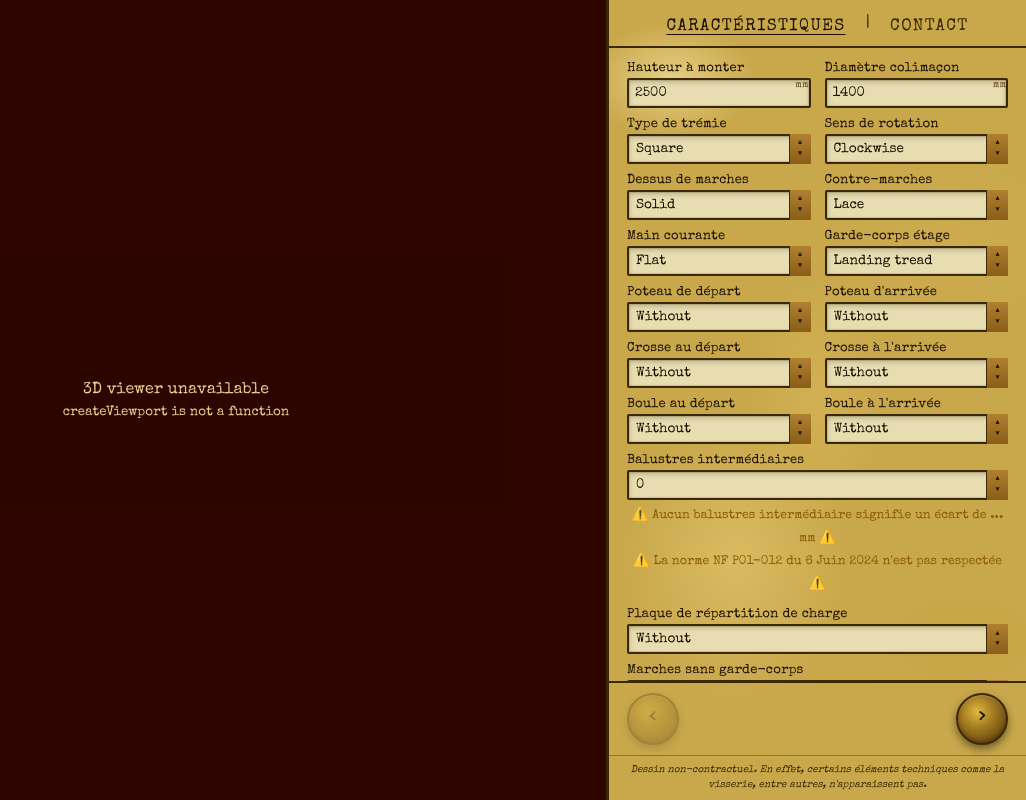
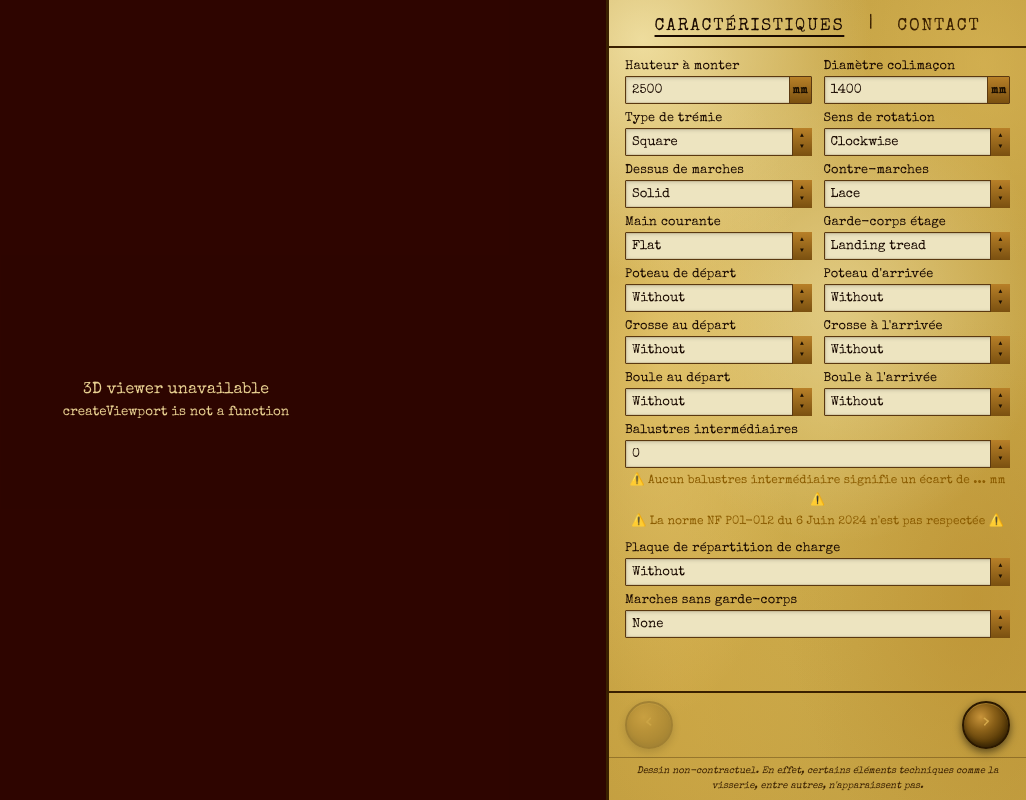
Before and after one commit to renaudcr/sha, a React (Vite) app: page / in a window 1280 px wide. Shown: the whole page, without its empty margins (254-1280 px from the left). Built offline with nearby package versions, Linux system fonts and the light colour scheme.

Commit message:
feat: parchment redesign with deeper texture, wooden textarea frame and bronze buttons

```diff
--- a/src/App.css
+++ b/src/App.css
@@ -7,18 +7,12 @@
 *, *::before, *::after { box-sizing: border-box; margin: 0; padding: 0; }
 
 :root {
-  --ink:        #1a0e00;
-  --ink-mid:    #3a2800;
-  --ink-light:  #6b4e20;
-  --metal:      #5a3e10;
-  --warn:       #8b5c00;
-  --error:      #8b0000;
+  --ink:       #1a0a00;
+  --ink-mid:   #3a2000;
+  --ink-light: #6b4e20;
   --font: "Special Elite", "Courier New", monospace;
-
-  /* exact input background from screenshot */
-  --input-bg:   #e8ddb0;
-  /* exact panel background from screenshot — aged parchment */
-  --panel-bg:   #d4b86a;
+  --input-bg:  #ede4c0;
+  --border:    #5a3810;
 }
 
 body {
@@ -47,7 +41,6 @@ body {
   width: 100%;
   height: 100%;
   display: block;
-  /* force GPU layer */
   transform: translateZ(0);
 }
 .viewer-overlay {
@@ -65,23 +58,34 @@ body {
 }
 @keyframes pulse { 0%,100%{opacity:1} 50%{opacity:0.3} }
 
-/* ── Panel — parchment texture ───────────────────────── */
+/* ── Panel — aged parchment ──────────────────────────── */
 .panel {
   width: 420px;
   min-width: 340px;
   max-width: 460px;
   display: flex;
   flex-direction: column;
-  /* Real parchment: layered radial spots on tan base */
-  background-color: #c9a84c;
+  border-left: 3px solid #3a2000;
+  overflow: hidden;
+  position: relative;
+
+  /* Multi-layer parchment: base tan + noise-like radial spots */
+  background-color: #c8a84a;
   background-image:
-    radial-gradient(ellipse 120px 80px at 15% 10%, rgba(255,240,180,0.55) 0%, transparent 70%),
-    radial-gradient(ellipse 200px 150px at 80% 30%, rgba(210,175,80,0.4) 0%, transparent 70%),
-    radial-gradient(ellipse 160px 200px at 30% 70%, rgba(240,210,120,0.45) 0%, transparent 70%),
-    radial-gradient(ellipse 180px 100px at 85% 80%, rgba(200,160,60,0.4) 0%, transparent 70%),
-    radial-gradient(ellipse 100px 180px at 50% 50%, rgba(230,195,100,0.3) 0%, transparent 70%);
-  border-left: 3px solid #3a2800;
-  overflow: hidden;
+    /* top-left bright spot */
+    radial-gradient(ellipse 55% 30% at 8% 5%,  rgba(255,245,195,0.70) 0%, transparent 100%),
+    /* top-right medium */
+    radial-gradient(ellipse 40% 25% at 90% 8%,  rgba(220,185,90,0.55)  0%, transparent 100%),
+    /* centre-left warm */
+    radial-gradient(ellipse 35% 45% at 12% 45%, rgba(245,215,130,0.50) 0%, transparent 100%),
+    /* centre light patch */
+    radial-gradient(ellipse 50% 30% at 55% 38%, rgba(255,248,210,0.40) 0%, transparent 100%),
+    /* bottom-right dark */
+    radial-gradient(ellipse 45% 35% at 88% 75%, rgba(185,140,45,0.55)  0%, transparent 100%),
+    /* bottom-left mid */
+    radial-gradient(ellipse 40% 30% at 18% 85%, rgba(210,170,70,0.50)  0%, transparent 100%),
+    /* overall vignette */
+    radial-gradient(ellipse 100% 100% at 50% 50%, rgba(240,205,100,0.18) 0%, rgba(160,110,20,0.30) 100%);
 }
 
 /* ── Tab bar ────────────────────────────────────────── */
@@ -89,17 +93,15 @@ body {
   display: flex;
   align-items: center;
   justify-content: center;
-  padding: 10px 0 0;
-  border-bottom: 2px solid #3a2800;
+  padding: 12px 0 0;
+  border-bottom: 2px solid #3a2000;
   background: transparent;
-  gap: 0;
 }
-
 .tab-btn {
-  padding: 8px 20px 10px;
+  padding: 6px 22px 10px;
   font-family: var(--font);
-  font-size: 1.05rem;
-  letter-spacing: 0.08em;
+  font-size: 1.08rem;
+  letter-spacing: 0.1em;
   text-transform: uppercase;
   border: none;
   background: transparent;
@@ -113,14 +115,15 @@ body {
 .tab-btn--active {
   color: var(--ink);
   text-decoration: underline;
-  text-underline-offset: 4px;
+  text-decoration-thickness: 2px;
+  text-underline-offset: 5px;
 }
-/* the | separator */
 .tab-separator {
   color: var(--ink-mid);
-  font-size: 1.1rem;
+  font-size: 1.2rem;
   padding-bottom: 10px;
   user-select: none;
+  margin: 0 2px;
 }
 
 /* ── Panel body ─────────────────────────────────────── */
@@ -131,18 +134,18 @@ body {
 .panel-body::-webkit-scrollbar { width: 5px; }
 .panel-body::-webkit-scrollbar-track { background: transparent; }
 .panel-body::-webkit-scrollbar-thumb {
-  background: rgba(60,40,0,0.35);
+  background: rgba(60,32,0,0.30);
   border-radius: 3px;
 }
 
 /* ── Tab content ────────────────────────────────────── */
-.tab-content { padding: 14px 18px 10px; }
+.tab-content { padding: 12px 16px 8px; }
 
 /* ── 2-column grid (Features) ───────────────────────── */
 .fields-grid {
   display: grid;
   grid-template-columns: 1fr 1fr;
-  gap: 10px 14px;
+  gap: 8px 12px;
 }
 .field--full { grid-column: 1 / -1; }
 
@@ -151,46 +154,62 @@ body {
 
 .field-label {
   font-family: var(--font);
-  font-size: 0.82rem;
+  font-size: 0.80rem;
   color: var(--ink);
   margin-bottom: 3px;
   letter-spacing: 0.01em;
+}
+
+/* ── Shared input look ───────────────────────────────── */
+.stepper,
+.select-wrap .select,
+.input {
+  height: 28px;
+  background: var(--input-bg);
+  border: 1.5px solid var(--border);
+  border-radius: 1px;
+  font-family: var(--font);
+  font-size: 0.82rem;
+  color: var(--ink);
+  /* subtle inset shadow for depth */
+  box-shadow:
+    inset 0 1px 4px rgba(0,0,0,0.18),
+    inset 0 0 0 1px rgba(80,50,5,0.10);
 }
 
 /* ── Number stepper ─────────────────────────────────── */
 .stepper {
   display: flex;
   align-items: stretch;
-  border: 2px solid #3a2800;
-  border-radius: 2px;
-  background: var(--input-bg);
   overflow: hidden;
-  box-shadow:
-    inset 0 2px 5px rgba(0,0,0,0.22),
-    inset 0 0 0 1px rgba(100,70,10,0.15);
-  height: 30px;
+  padding: 0;
 }
 .stepper-val {
   flex: 1;
   display: flex;
   align-items: center;
   padding: 0 6px;
-  font-family: var(--font);
-  font-size: 0.85rem;
-  color: var(--ink);
   min-width: 0;
+  cursor: text;
 }
 .stepper-unit {
-  font-size: 0.62rem;
-  color: var(--ink-light);
-  margin-left: 4px;
+  font-size: 0.72rem;
+  font-weight: bold;
+  color: #1a0e00;
+  background: linear-gradient(180deg, #b88028 0%, #7a5010 100%);
+  border-left: 1px solid var(--border);
+  width: 22px;
+  flex-shrink: 0;
+  display: flex;
+  align-items: center;
+  justify-content: center;
 }
 .stepper-arrows {
   display: flex;
   flex-direction: column;
-  width: 22px;
-  border-left: 1px solid #3a2800;
-  background: linear-gradient(180deg, #b08030 0%, #8a5e18 100%);
+  width: 20px;
+  border-left: 1px solid var(--border);
+  background: linear-gradient(180deg, #b88028 0%, #7a5010 100%);
 }
 .stepper-arrow {
   flex: 1;
@@ -201,22 +220,21 @@ body {
   background: transparent;
   cursor: pointer;
   color: #1a0e00;
-  font-size: 0.5rem;
-  line-height: 1;
+  font-size: 0.48rem;
   padding: 0;
   transition: background 0.1s;
 }
-.stepper-arrow:hover { background: rgba(255,255,255,0.18); }
-.stepper-arrow:active { background: rgba(0,0,0,0.18); }
-.stepper-arrow + .stepper-arrow { border-top: 1px solid #3a2800; }
-.stepper-val { cursor: text; }
+.stepper-arrow:hover  { background: rgba(255,255,255,0.20); }
+.stepper-arrow:active { background: rgba(0,0,0,0.20); }
+.stepper-arrow + .stepper-arrow { border-top: 1px solid var(--border); }
+
 .stepper-input {
   width: 100%;
   background: transparent;
   border: none;
   outline: none;
   font-family: var(--font);
-  font-size: 0.85rem;
+  font-size: 0.82rem;
   color: var(--ink);
   padding: 0;
 }
@@ -231,96 +249,90 @@ body {
 }
 .select-wrap .select {
   width: 100%;
-  height: 30px;
-  padding: 0 28px 0 7px;
-  font-family: var(--font);
-  font-size: 0.85rem;
-  color: var(--ink);
-  background: var(--input-bg);
-  border: 2px solid #3a2800;
-  border-radius: 2px;
-  box-shadow:
-    inset 0 2px 5px rgba(0,0,0,0.22),
-    inset 0 0 0 1px rgba(100,70,10,0.15);
+  padding: 0 26px 0 6px;
   outline: none;
   appearance: none;
   -webkit-appearance: none;
   cursor: pointer;
+  height: 28px;
 }
+.select-wrap .select option {
+  background: #ede4c0;
+  color: #1a0a00;
+}
+/* bronze arrow column */
 .select-wrap::after {
   content: '▲\A▼';
   white-space: pre;
   position: absolute;
   right: 0; top: 0; bottom: 0;
-  width: 22px;
+  width: 20px;
   display: flex;
   align-items: center;
   justify-content: center;
-  font-size: 0.42rem;
-  line-height: 1.6;
+  font-size: 0.40rem;
+  line-height: 1.7;
   text-align: center;
   color: #1a0e00;
-  background: linear-gradient(180deg, #b08030 0%, #8a5e18 100%);
-  border-left: 1px solid #3a2800;
+  background: linear-gradient(180deg, #b88028 0%, #7a5010 100%);
+  border-left: 1px solid var(--border);
   pointer-events: none;
 }
 
 /* ── Contact inputs ─────────────────────────────────── */
 .input {
   width: 100%;
-  height: 30px;
   padding: 0 8px;
-  font-family: var(--font);
-  font-size: 0.85rem;
-  color: var(--ink);
-  background: var(--input-bg);
-  border: 2px solid #3a2800;
-  border-radius: 2px;
-  box-shadow:
-    inset 0 2px 5px rgba(0,0,0,0.22),
-    inset 0 0 0 1px rgba(100,70,10,0.15);
   outline: none;
   transition: border-color 0.15s;
+  /* override shared height */
+  height: 28px;
 }
-.input:focus { border-color: #7a3800; }
-.input-error { border-color: var(--error) !important; }
-.error-msg { font-size: 0.7rem; color: var(--error); margin-top: 2px; }
+.input:focus { border-color: #8a4800; }
+.input-error { border-color: #8b0000 !important; }
+.error-msg { font-size: 0.68rem; color: #8b0000; margin-top: 2px; }
 
-/* ── Textarea — wooden frame look ───────────────────── */
+/* ── Textarea — deep wooden frame ───────────────────── */
 .textarea {
   width: 100%;
-  padding: 8px 10px;
+  padding: 10px 12px;
   font-family: var(--font);
-  font-size: 0.85rem;
+  font-size: 0.82rem;
   color: var(--ink);
-  background: #ddd5a0;
-  border: 3px solid #3a2800;
-  border-radius: 3px;
+  /* ivory paper inside */
+  background: #e8e0b8;
+  /* outer wooden frame */
+  border: 4px solid #4a3008;
+  border-radius: 4px;
+  /* deep inset to simulate recessed wooden frame */
   box-shadow:
-    inset 0 6px 18px rgba(0,0,0,0.28),
-    inset 0 0 0 2px rgba(140,100,20,0.25),
-    inset 4px 0 8px rgba(0,0,0,0.08),
-    inset -4px 0 8px rgba(0,0,0,0.06);
+    /* outer bevel highlight */
+    0 1px 0 rgba(255,220,120,0.35),
+    /* inner top shadow (wood frame depth) */
+    inset 0 0 0 2px #7a5010,
+    inset 0 0 0 4px #3a2000,
+    /* paper depth shadow */
+    inset 0 8px 24px rgba(0,0,0,0.30),
+    inset 0 2px 6px rgba(0,0,0,0.20);
   outline: none;
   resize: none;
-  min-height: 200px;
+  min-height: 220px;
   transition: border-color 0.15s;
 }
 .textarea:focus { border-color: #7a3800; }
 
 /* ── Warning ────────────────────────────────────────── */
 .warning-box {
-  color: var(--warn);
-  font-size: 0.78rem;
-  padding: 4px 0 2px;
+  color: #8b5c00;
+  font-size: 0.75rem;
+  padding: 3px 0 2px;
   line-height: 1.7;
   text-align: center;
 }
-.warn-icon { font-size: 0.85rem; }
 
 /* ── Required note ──────────────────────────────────── */
 .required-note {
-  font-size: 0.75rem;
+  font-size: 0.73rem;
   color: var(--ink-mid);
   margin-top: 4px;
   margin-bottom: 8px;
@@ -342,81 +354,88 @@ body {
   display: flex;
   align-items: center;
   justify-content: space-between;
-  padding: 10px 18px;
-  border-top: 2px solid #3a2800;
+  padding: 8px 16px;
+  border-top: 2px solid #3a2000;
   background: transparent;
 }
 
-/* ── Circle nav button ──────────────────────────────── */
+/* ── Circle nav button — dark bronze coin ───────────── */
 .nav-btn {
   font-family: var(--font);
   cursor: pointer;
-  border: 2px solid #3a2800;
-  /* bronze radial for circle look */
-  background: radial-gradient(circle at 40% 35%,
-    #e0b840 0%, #a07820 40%, #6a4a10 80%, #4a3008 100%);
-  color: var(--ink);
+  border: 2px solid #2a1800;
+  background:
+    radial-gradient(circle at 38% 32%,
+      #c8943a 0%,
+      #8a6018 35%,
+      #5a3c08 65%,
+      #3a2405 100%);
+  color: #d4a84a;
   box-shadow:
-    0 4px 8px rgba(0,0,0,0.45),
-    inset 0 1px 0 rgba(255,255,255,0.22),
-    inset 0 -2px 4px rgba(0,0,0,0.25);
+    0 3px 8px rgba(0,0,0,0.55),
+    inset 0 1px 0 rgba(255,210,100,0.25),
+    inset 0 -2px 5px rgba(0,0,0,0.35);
   transition: filter 0.12s, transform 0.08s;
 }
 .nav-btn--circle {
-  width: 52px; height: 52px;
+  width: 48px; height: 48px;
   border-radius: 50%;
-  font-size: 2rem;
+  font-size: 1.8rem;
   line-height: 1;
   padding: 0;
   display: flex; align-items: center; justify-content: center;
 }
-.nav-btn:hover:not(:disabled) { filter: brightness(1.15); }
+.nav-btn:hover:not(:disabled)  { filter: brightness(1.18); }
 .nav-btn:active:not(:disabled) {
   transform: translateY(1px);
-  box-shadow: 0 2px 4px rgba(0,0,0,0.4);
+  box-shadow: 0 1px 4px rgba(0,0,0,0.45);
 }
-.nav-btn:disabled { opacity: 0.28; cursor: not-allowed; }
+.nav-btn:disabled { opacity: 0.25; cursor: not-allowed; }
 
 /* ── Contact actions row ────────────────────────────── */
 .contact-actions {
   display: flex;
   align-items: center;
   justify-content: space-between;
-  margin-top: 10px;
+  margin-top: 8px;
 }
 
-/* ── ENVOYER button ─────────────────────────────────── */
+/* ── ENVOYER button — embossed dark plaque ───────────── */
 .send-btn {
-  padding: 11px 32px;
+  padding: 10px 30px;
   font-family: var(--font);
   font-size: 1rem;
-  letter-spacing: 0.2em;
+  letter-spacing: 0.22em;
   text-transform: uppercase;
   cursor: pointer;
-  border: 2px solid #3a2800;
+  border: 2px solid #2a1800;
   border-radius: 3px;
   background: linear-gradient(180deg,
-    #a07828 0%, #7a5410 40%, #5c3c08 80%, #4a2e06 100%);
-  color: #f0dfa0;
-  text-shadow: 0 1px 3px rgba(0,0,0,0.7);
+    #8a6820 0%,
+    #5c4010 35%,
+    #3c2808 70%,
+    #2a1c06 100%);
+  color: #d4b060;
+  text-shadow: 0 1px 4px rgba(0,0,0,0.80);
   box-shadow:
-    0 4px 10px rgba(0,0,0,0.5),
-    inset 0 1px 0 rgba(255,255,255,0.12);
+    0 3px 8px rgba(0,0,0,0.55),
+    inset 0 1px 0 rgba(255,210,100,0.18),
+    inset 0 -1px 3px rgba(0,0,0,0.40);
   transition: filter 0.12s, transform 0.08s;
 }
-.send-btn:hover:not(:disabled) { filter: brightness(1.1); }
+.send-btn:hover:not(:disabled)  { filter: brightness(1.12); }
 .send-btn:active:not(:disabled) { transform: translateY(1px); }
-.send-btn:disabled { opacity: 0.45; cursor: not-allowed; }
+.send-btn:disabled { opacity: 0.40; cursor: not-allowed; }
 
 /* ── Footer ─────────────────────────────────────────── */
 .panel-footer {
-  padding: 7px 16px;
-  font-size: 0.62rem;
+  padding: 6px 14px;
+  font-size: 0.60rem;
   color: var(--ink-mid);
-  border-top: 1px solid rgba(58,40,0,0.4);
+  border-top: 1px solid rgba(58,32,0,0.35);
   background: transparent;
   text-align: center;
-  line-height: 1.5;
+  line-height: 1.55;
   font-style: italic;
 }
 
@@ -424,11 +443,11 @@ body {
 @media (max-width: 768px) {
   .app { flex-direction: column; height: auto; min-height: 100vh; }
   .viewer-wrapper { height: 45vw; min-height: 200px; max-height: 320px; flex: none; }
-  .panel { width: 100%; max-width: 100%; border-left: none; border-top: 3px solid #3a2800; }
+  .panel { width: 100%; max-width: 100%; border-left: none; border-top: 3px solid #3a2000; }
 }
 @media (max-width: 480px) {
-  .tab-btn { font-size: 0.88rem; padding: 8px 12px 10px; }
+  .tab-btn { font-size: 0.88rem; padding: 6px 12px 10px; }
   .tab-content { padding: 10px 12px 8px; }
-  .nav-bar { padding: 8px 12px; }
-  .nav-btn--circle { width: 46px; height: 46px; font-size: 1.6rem; }
+  .nav-bar { padding: 6px 12px; }
+  .nav-btn--circle { width: 44px; height: 44px; font-size: 1.6rem; }
 }
```
